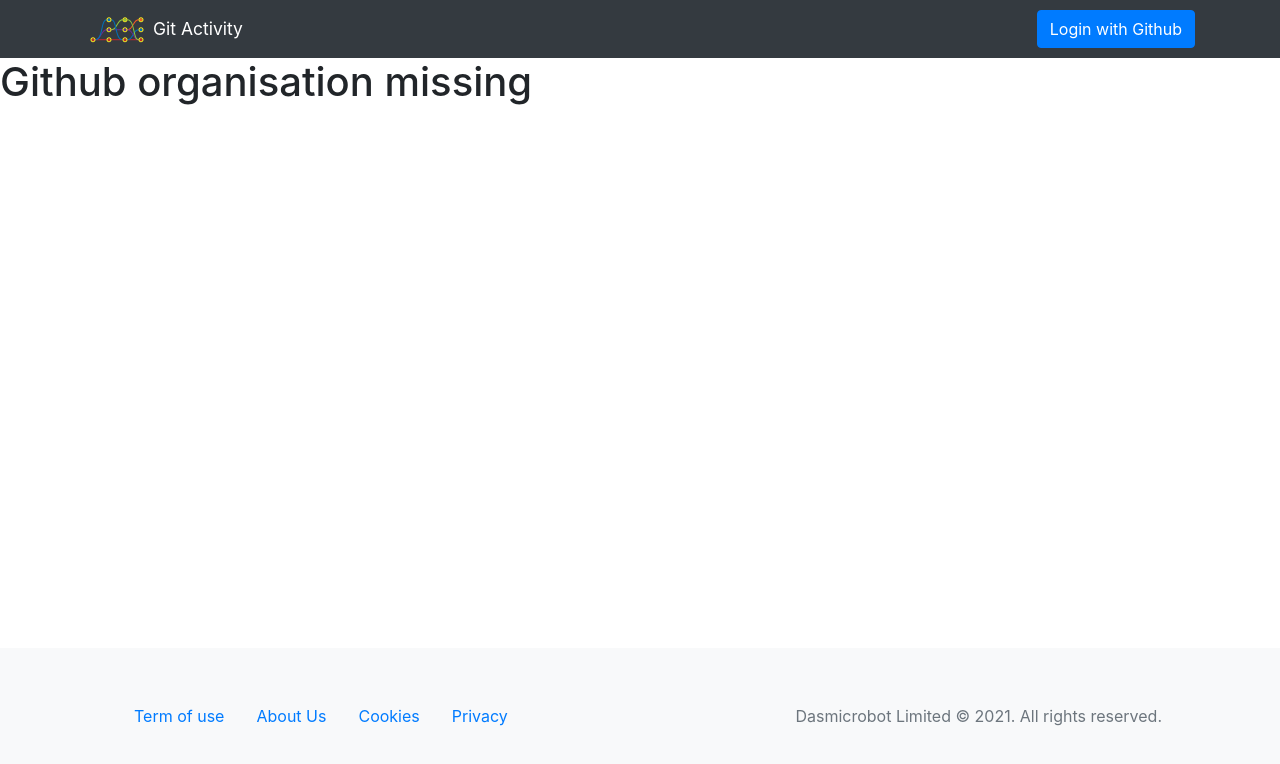
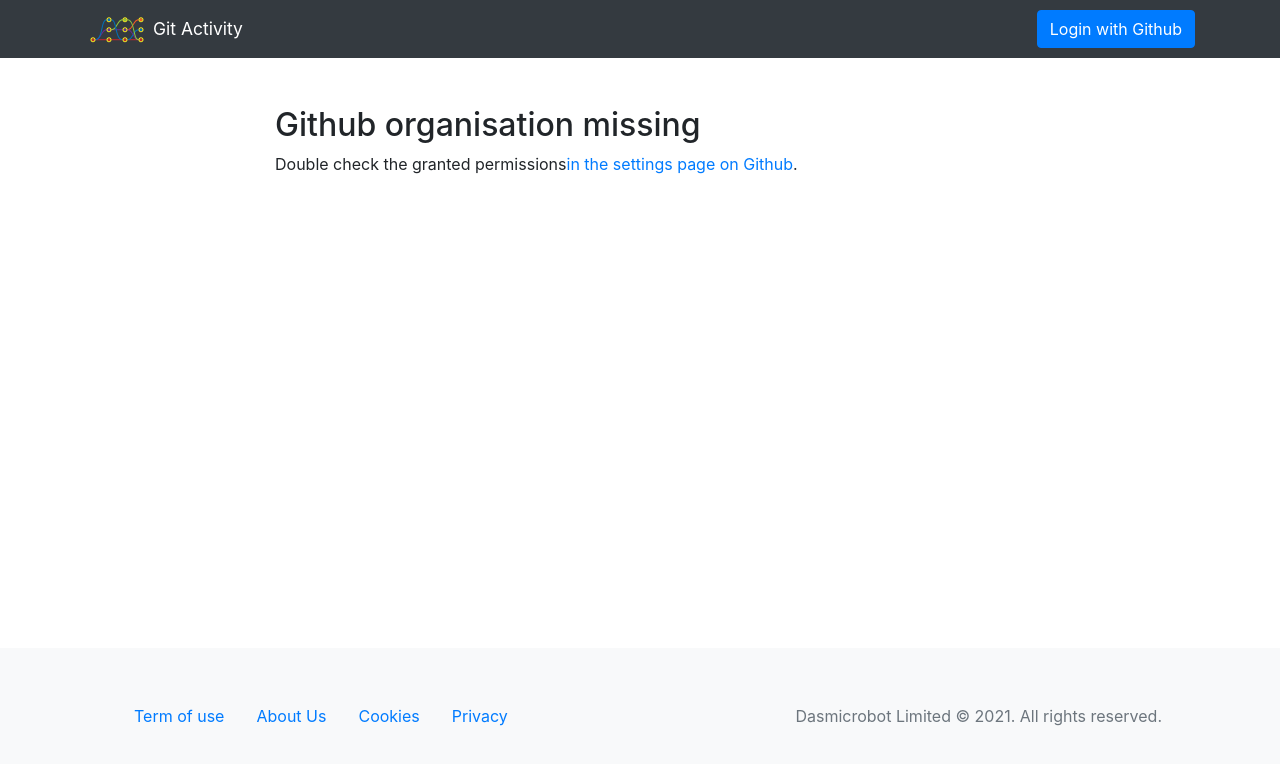
Before and after one commit to Dasmicrobot/github-login-vue, a Next.js app: page /content/github-org-missing in a window 1280 px wide. Shown: the top 764 px of the page. Built offline with nearby package versions, Linux system fonts and the light colour scheme.

Commit message:
add link for the user to modify scopes/permissions

```diff
--- a/pages/content/github-org-missing.js
+++ b/pages/content/github-org-missing.js
@@ -1,10 +1,18 @@
 import React from 'react'
 import Page from '../../src/layout/Page'
+import Section from '../../src/layout/Section'
 
 const GithubOrgMissing = () => {
   return (
     <Page>
-      <h1>Github organisation missing</h1>
+      <Section>
+        <h1 className="h2">Github organisation missing</h1>
+        <p>Double check the granted permissions
+          <a href={`https://github.com/settings/connections/applications/${process.env.NEXT_PUBLIC_GITHUB_CLIENT_ID}`}>
+            in the settings page on Github
+          </a>.
+        </p>
+      </Section>
     </Page>
   )
 }
--- /dev/null
+++ b/src/layout/Section.js
@@ -0,0 +1,15 @@
+function Section ({ children }) {
+  return (
+    <div className="container pt-3 pt-md-5">
+      <div className="row justify-content-center">
+        <div className="col-12 col-md-10 col-lg-9 col-xl-8">
+
+          {children}
+
+        </div>
+      </div>
+    </div>
+  )
+}
+
+export default Section
```
Also changed, not shown: 2 other files (tests, documents, lock files or other folders).
